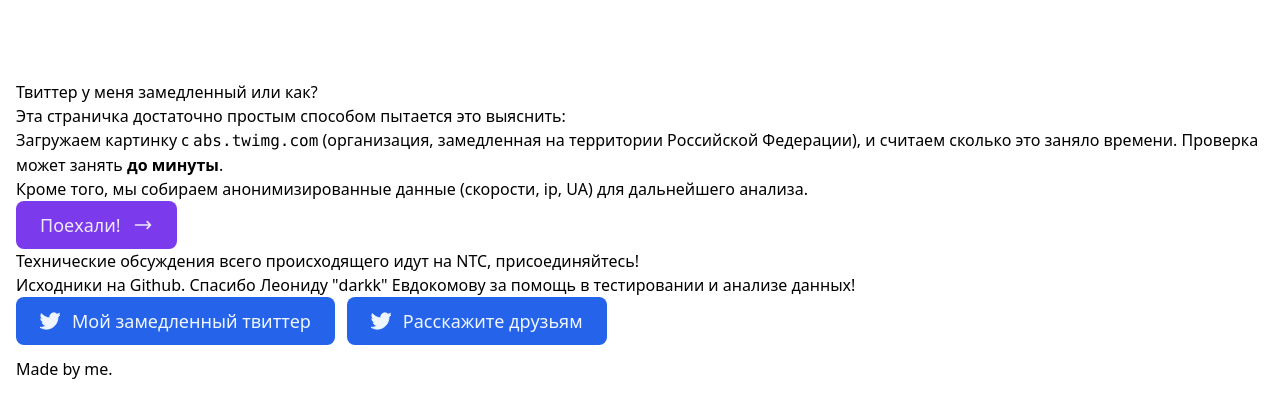
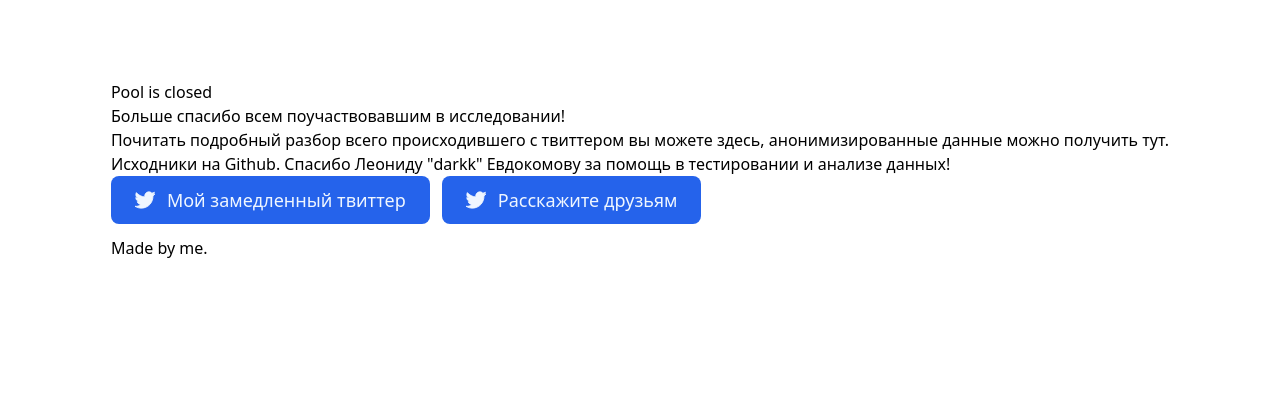
Before and after one commit to 4ndv/is-my-twitter-slow-or-what, a Next.js app: page / in a window 1280 px wide. Shown: the top 418 px of the page. Built offline with nearby package versions, Linux system fonts and the light colour scheme; what @tailwindcss/typography would draw is missing.

Commit message:
Say goodbye

```diff
--- a/pages/index.js
+++ b/pages/index.js
@@ -1,5 +1,4 @@
 import Head from 'next/head'
-import Speedometer from '../components/Speedometer'
 
 export default function Home() {
   return (
@@ -9,14 +8,9 @@
         <link rel="icon" href="favicon.ico" />
       </Head>
       <article className="prose lg:prose-xl">
-        <h1>Твиттер у меня замедленный или как?</h1>
-        <p>Эта страничка достаточно простым способом пытается это выяснить:</p>
-        <p>Загружаем картинку с <code>abs.twimg.com</code> (организация, замедленная на территории Российской Федерации), и считаем сколько это заняло времени. Проверка может занять <b>до минуты</b>.</p>
-        <p>Кроме того, мы собираем анонимизированные данные (скорости, ip, UA) для дальнейшего анализа.</p>
-        <Speedometer />
-        <p>
-          Технические обсуждения всего происходящего идут на <a target="_blank" href="https://ntc.party/t/twitter/907/">NTC</a>, присоединяйтесь!
-        </p>
+        <h1>Pool is closed</h1>
+        <p>Больше спасибо всем поучаствовавшим в исследовании!</p>
+        <p>Почитать подробный разбор всего происходившего с твиттером вы можете <a href="https://censoredplanet.org/throttling">здесь</a>, анонимизированные данные можно получить <a href="https://github.com/4ndv/russia-twitter-throttle">тут</a>.</p>
         <p>
           Исходники <a target="_blank" href="https://github.com/4ndv/is-my-twitter-slow-or-what">на Github</a>. Спасибо <a target="_blank" href="http://darkk.net.ru">Леониду "darkk" Евдокомову</a> за помощь в тестировании и анализе данных!
         </p>
```
